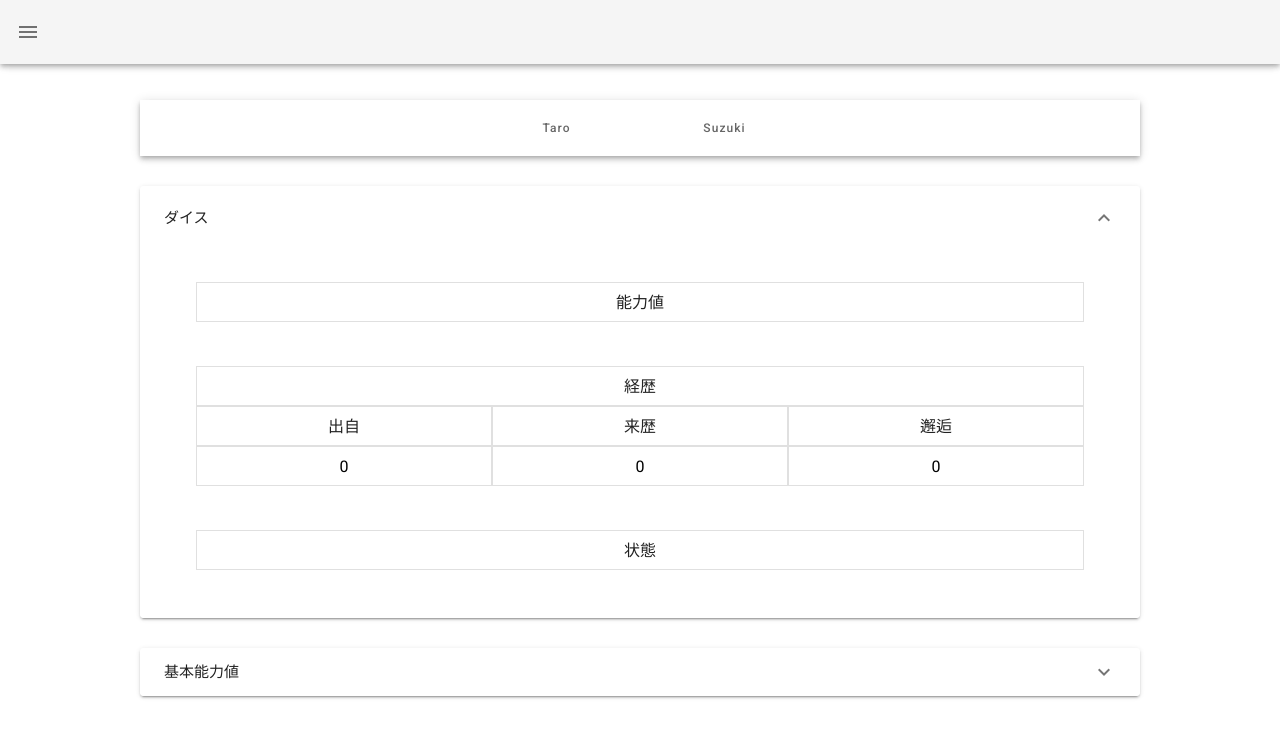
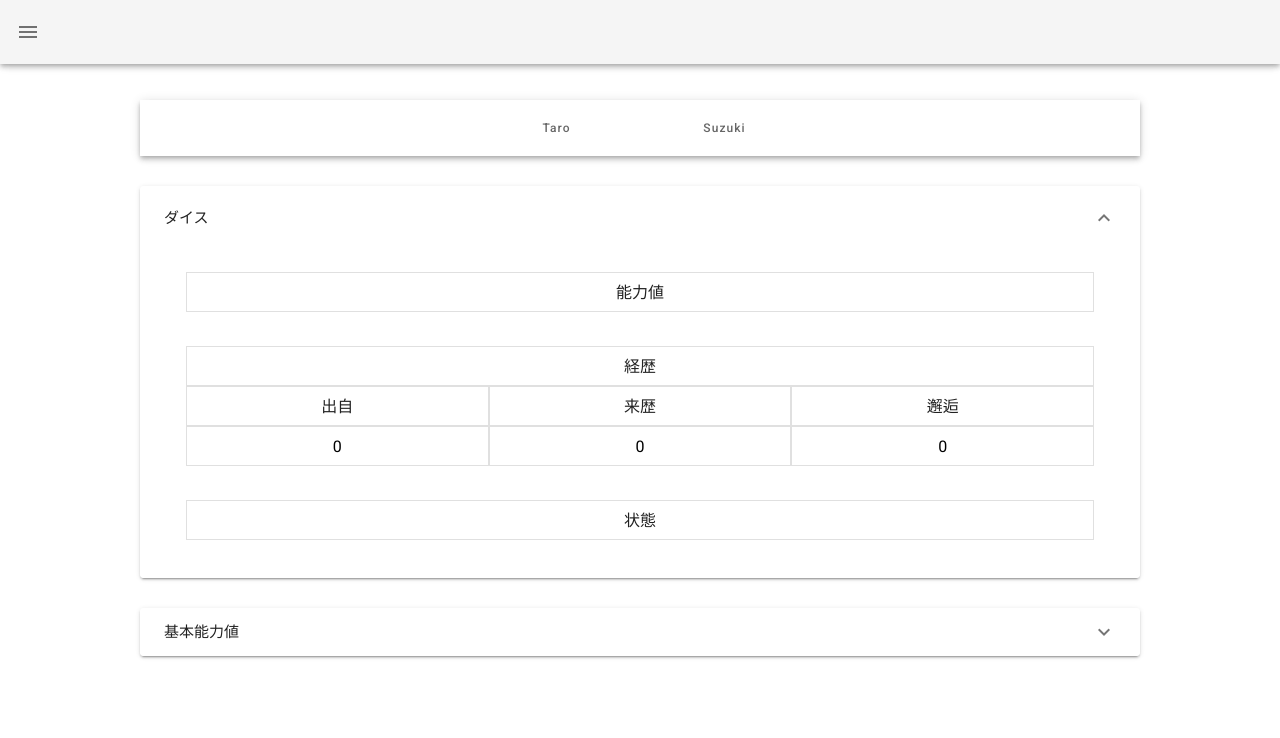
Before and after one commit to cotton-alta/TrpgTool, a Nuxt app in the folder client/: page / in a window 1280 px wide. Both pictures are taken after a click on the button "ダイス". Shown: the top 738 px of the page. Built offline with nearby package versions, Linux system fonts and the light colour scheme.

Commit message:
[update]ダイスパネルの整理
ダイスパネルに設置するカードのレイアウトを整えました。

```diff
--- a/client/assets/data/users.json
+++ b/client/assets/data/users.json
@@ -2,7 +2,18 @@
   {
     "name": "Taro",
     "dice": {
-      "ability": { "name": "能力値", "value": 1 },
+      "ability": {
+        "name": "能力値",
+        "value": {
+          "stamina": { "name": "体力点", "value": 0 },
+          "soul": { "name": "魂魄点", "value": 0 },
+          "quantity": { "name": "技量点", "value": 0 },
+          "intellectual": { "name": "知力点", "value": 0 },
+          "concentrate": { "name": "集中点", "value": 0 },
+          "enduring": { "name": "持久点", "value": 0 },
+          "reflections": { "name": "反射点", "value": 0 }
+        }
+      },
       "career": {
         "name": "経歴",
         "value": {
@@ -11,7 +22,14 @@
           "chance": { "name": "邂逅", "value": 0 }
         }
       },
-      "state": { "name": "状態", "value": 0 }
+      "state": {
+        "name": "状態",
+        "value": {
+          "life": { "name": "生命", "value": 0 },
+          "mobility": { "name": "移動力", "value": 0 },
+          "cursive": { "name": "呪文", "value": 0 }
+        }
+      }
     },
     "base": {
       "ability": { "name": "能力値", "value": 0 },
@@ -21,7 +39,18 @@
   {
     "name": "Suzuki",
     "dice": {
-      "ability": { "name": "能力値", "value": 2 },
+      "ability": {
+        "name": "能力値",
+        "value": {
+          "stamina": { "name": "体力点", "value": 0 },
+          "soul": { "name": "魂魄点", "value": 0 },
+          "quantity": { "name": "技量点", "value": 0 },
+          "intellectual": { "name": "知力点", "value": 0 },
+          "concentrate": { "name": "集中点", "value": 0 },
+          "enduring": { "name": "持久点", "value": 0 },
+          "reflections": { "name": "反射点", "value": 0 }
+        }
+      },
       "career": {
         "name": "経歴",
         "value": {
--- a/client/components/layouts/BasePanel.vue
+++ b/client/components/layouts/BasePanel.vue
@@ -7,7 +7,7 @@
         <v-expansion-panel>
           <v-expansion-panel-header>基本能力値</v-expansion-panel-header>
           <v-expansion-panel-content>
-            <AbilityCard v-for="data in datas" :key="data.id" :data="data"/>
+            <ThreeCard v-for="data in datas" :key="data.id" :data="data"/>
           </v-expansion-panel-content>
         </v-expansion-panel>
       </v-expansion-panels>
@@ -16,12 +16,12 @@
 </template>
 
 <script>
-import AbilityCard from "~/components/ui/AbilityCard";
+import ThreeCard from "~/components/ui/ThreeCard";
 
 export default {
   props: ["datas"],
   components: {
-    AbilityCard
+    ThreeCard
   }
 }
 </script>
--- a/client/components/layouts/CategoryPanel.vue
+++ b/client/components/layouts/CategoryPanel.vue
@@ -7,7 +7,7 @@
         <v-expansion-panel>
           <v-expansion-panel-header>Item</v-expansion-panel-header>
           <v-expansion-panel-content>
-            <AbilityCard v-for="data in datas" :key="data.id" :data="data"/>
+            <ThreeCard v-for="data in datas" :key="data.id" :data="data"/>
           </v-expansion-panel-content>
         </v-expansion-panel>
       </v-expansion-panels>
@@ -16,12 +16,12 @@
 </template>
 
 <script>
-import AbilityCard from "~/components/ui/AbilityCard";
+import ThreeCard from "~/components/ui/ThreeCard";
 
 export default {
   props: ["datas"],
   components: {
-    AbilityCard
+    ThreeCard
   }
 }
 </script>
--- a/client/components/layouts/DicePanel.vue
+++ b/client/components/layouts/DicePanel.vue
@@ -7,7 +7,9 @@
         <v-expansion-panel>
           <v-expansion-panel-header>ダイス</v-expansion-panel-header>
           <v-expansion-panel-content>
-            <AbilityCard v-for="data in datas" :key="data.id" :data="data"/>
+            <FourCard :headline="headline.ability" :data="datas.ability"/>
+            <ThreeCard :headline="headline.career" :data="datas.career"/>
+            <ThreeCard :headline="headline.state" :data="datas.state"/>
           </v-expansion-panel-content>
         </v-expansion-panel>
       </v-expansion-panels>
@@ -16,12 +18,23 @@
 </template>
 
 <script>
-import AbilityCard from "~/components/ui/AbilityCard";
+import ThreeCard from "~/components/ui/ThreeCard";
+import FourCard from "~/components/ui/FourCard";
 
 export default {
   props: ["datas"],
   components: {
-    AbilityCard
+    ThreeCard,
+    FourCard
+  },
+  data() {
+    return {
+      headline: {
+        ability: "能力値",
+        career: "経歴",
+        state: "状態"
+      }
+    }
   }
 }
 </script>
--- /dev/null
+++ b/client/components/ui/FourCard.vue
@@ -0,0 +1,81 @@
+<template>
+<div class="card-wrapper">
+  <v-container>
+    <v-row>
+      <v-col>
+        <v-card
+          class="card-title"
+          outlined
+          tile
+        >
+          {{ data.name }}
+        </v-card>
+        <v-row no-gutters>
+          <v-col v-for="value in data.value" :key="value.id">
+            <v-card
+              class="card-content"
+              outlined
+              tile
+            >
+              {{ value.name }}
+            </v-card>
+            <v-card
+              class="card-content"
+              outlined
+              tile
+            >
+              <input type="text" v-model="value.value" />
+            </v-card>
+            <v-card
+              class="card-content"
+              outlined
+              tile
+            >
+              <input type="text" v-model="value.value" />
+            </v-card>
+          </v-col>
+        </v-row>
+      </v-col>
+    </v-row>
+  </v-container>
+</div>
+<!-- /.card-wrapper -->
+</template>
+
+<script>
+export default {
+  props: ["data"]
+}
+</script>
+
+<style lang="scss" scoped>
+.card {
+  &-wrapper {
+    // height: 80px;
+    margin: 10px;
+  }
+  &-title {
+    line-height: 40px;
+    height: 40px;
+    text-align: center;
+  }
+  &-content {
+    input {
+      height: 100%;
+      width: 100%;
+      border: none;
+      text-align: center;
+    }
+    text-align: center;
+    line-height: 40px;
+    height: 40px;
+  }
+}
+
+v-row {
+  height: 100%;
+}
+v-col {
+  height: 100%;
+}
+</style>
--- a/client/components/ui/AbilityCard.vue
+++ b/client/components/ui/ThreeCard.vue
@@ -8,7 +8,7 @@
           outlined
           tile
         >
-          {{ data.name }}
+          {{ headline }}
         </v-card>
         <v-row no-gutters>
           <v-col v-for="value in data.value" :key="value.id">
@@ -37,7 +37,10 @@
 
 <script>
 export default {
-  props: ["data"]
+  props: [
+    "data",
+    "headline"
+  ]
 }
 </script>
 
@@ -45,7 +48,7 @@ export default {
 .card {
   &-wrapper {
     // height: 80px;
-    margin: 20px;
+    margin: 10px;
   }
   &-title {
     line-height: 40px;
--- a/client/pages/index.vue
+++ b/client/pages/index.vue
@@ -27,14 +27,14 @@
 </template>
 
 <script>
-import AbilityCard from "~/components/ui/AbilityCard";
+import ThreeCard from "~/components/ui/ThreeCard";
 import DicePanel from "~/components/layouts/DicePanel";
 import BasePanel from "~/components/layouts/BasePanel";
 import datas from "~/assets/data/users.json";
 
 export default {
   components: {
-    AbilityCard,
+    ThreeCard,
     DicePanel,
     BasePanel
   },
```
